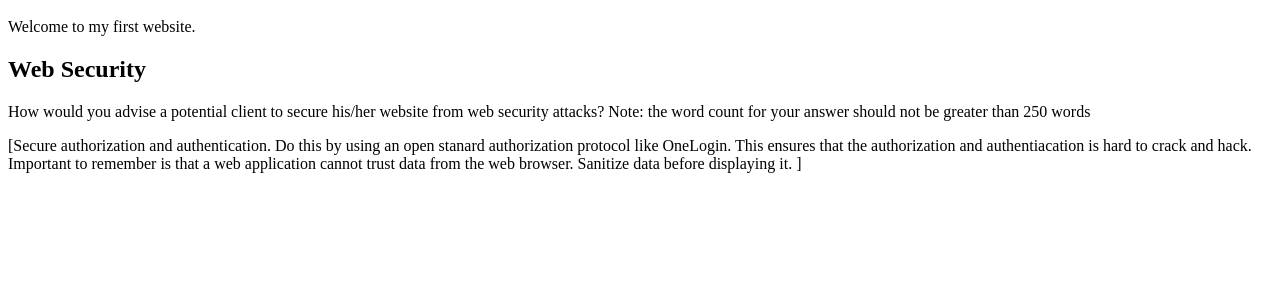
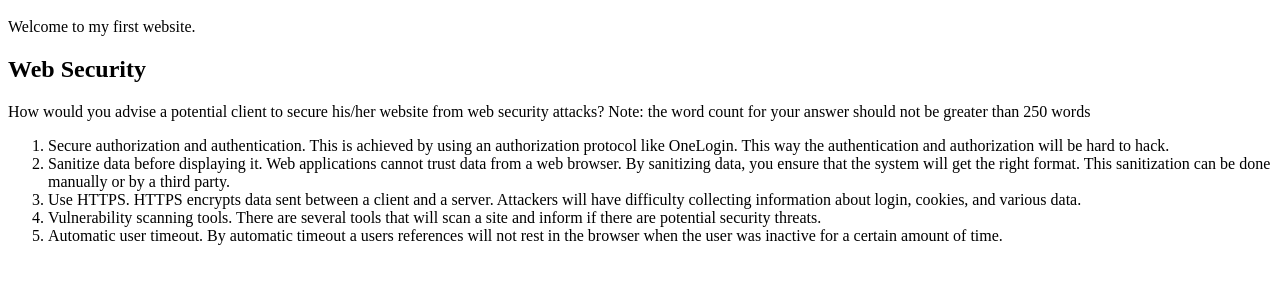
Before and after one commit to Noroff-FEU-Assignments/cross-course-project-DelisaRogger, a plain HTML site: page index.html in a window 1280 px wide. Shown: the part 48-332 px from the top of the page. Drawn offline with Linux system fonts and the light colour scheme.

Commit message:
Update index.html

```diff
--- a/index.html
+++ b/index.html
@@ -10,10 +10,21 @@
     <h2>Web Security</h2>
     <p id="web-security-question">How would you advise a potential client to secure his/her website from web security
         attacks? Note: the word count for your answer should not be greater than 250 words</p>
-    <p id="web-security-answer">[Secure authorization and authentication. Do this by using an open stanard authorization
-        protocol like OneLogin. This ensures that the authorization and authentiacation is hard to crack and hack.
-        Important to remember is that a web application cannot trust data from the web browser. Sanitize data before
-        displaying it. ]</p>
+    <p id="web-security-answer">
+    <ol>
+        <li>Secure authorization and authentication. This is achieved by using an authorization protocol like
+            OneLogin. This way the authentication and authorization will be hard to hack. </li>
+        <li>Sanitize data before displaying it. Web applications cannot trust data from a web browser. By sanitizing
+            data, you ensure that the system will get the right format. This sanitization can be done manually or by a
+            third party. </li>
+        <li>Use HTTPS. HTTPS encrypts data sent between a client and a server. Attackers will have difficulty
+            collecting information about login, cookies, and various data. </li>
+        <li>Vulnerability scanning tools. There are several tools that will scan a site and inform if there are
+            potential security threats.</li>
+        <li>Automatic user timeout. By automatic timeout a users references will not rest in the browser when the user
+            was inactive for a certain amount of time. </li>
+    </ol>
+    </p>
 </body>
 
 </html>
```
